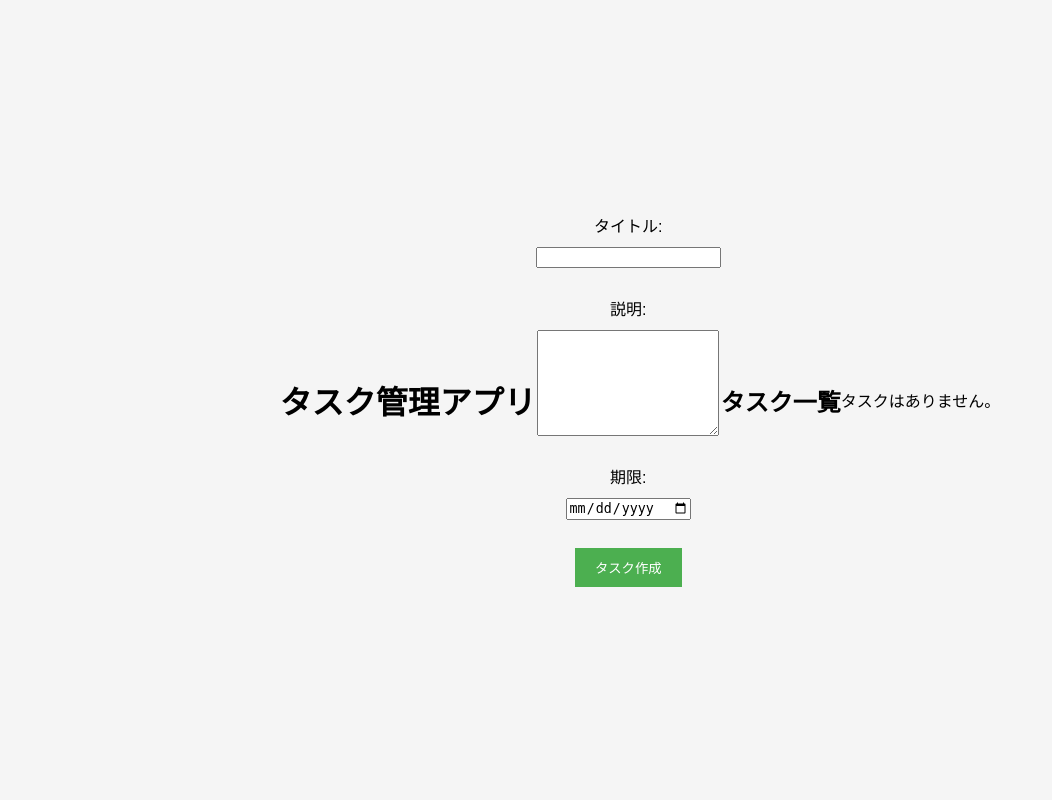
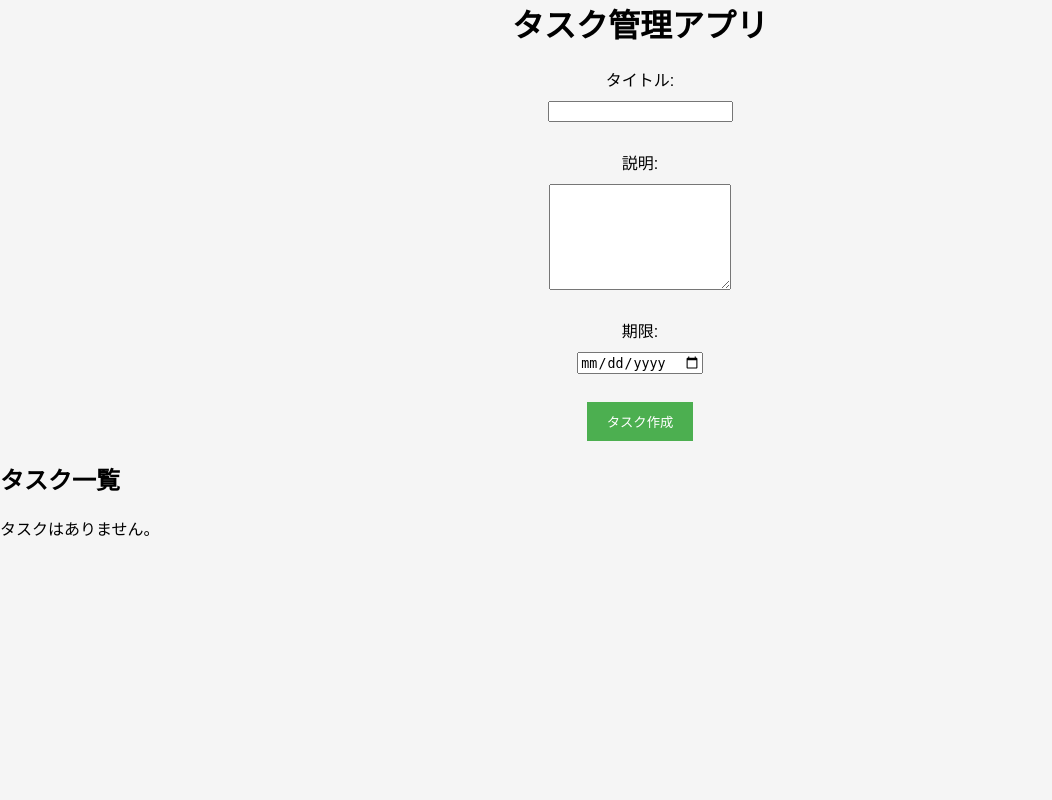
Before and after one commit to shellew/To-Do-App, a Flask app: page / in a window 1280 px wide. Shown: the whole page, without its empty margins (0-1052 px from the left). Run offline with Flask 3, Linux system fonts and the light colour scheme.

Commit message:
styles.css中央寄せ

```diff
--- a/static/styles.css
+++ b/static/styles.css
@@ -1,31 +1,30 @@
 /* styles.css */
 
-  body {
+body {
     font-family: Arial, sans-serif;
     margin: 0;
     padding: 0;
     background-color: #f5f5f5;
-    display: flex;
-    justify-content: center;
-    align-items: center;
-    min-height: 100vh;
   }
 
   .container {
     max-width: 800px;
+    margin: 0 auto;
     padding: 20px;
     background-color: #fff;
     text-align: center;
   }
 
+  h1 {
+    text-align: center;
+    margin-top: 0;
+  }
+
   form {
+    margin-bottom: 20px;
     display: flex;
     flex-direction: column;
     align-items: center;
-  }
-
-  h1 {
-    text-align: center;
   }
 
   form label,
```
Also changed, not shown: 1 other file.
